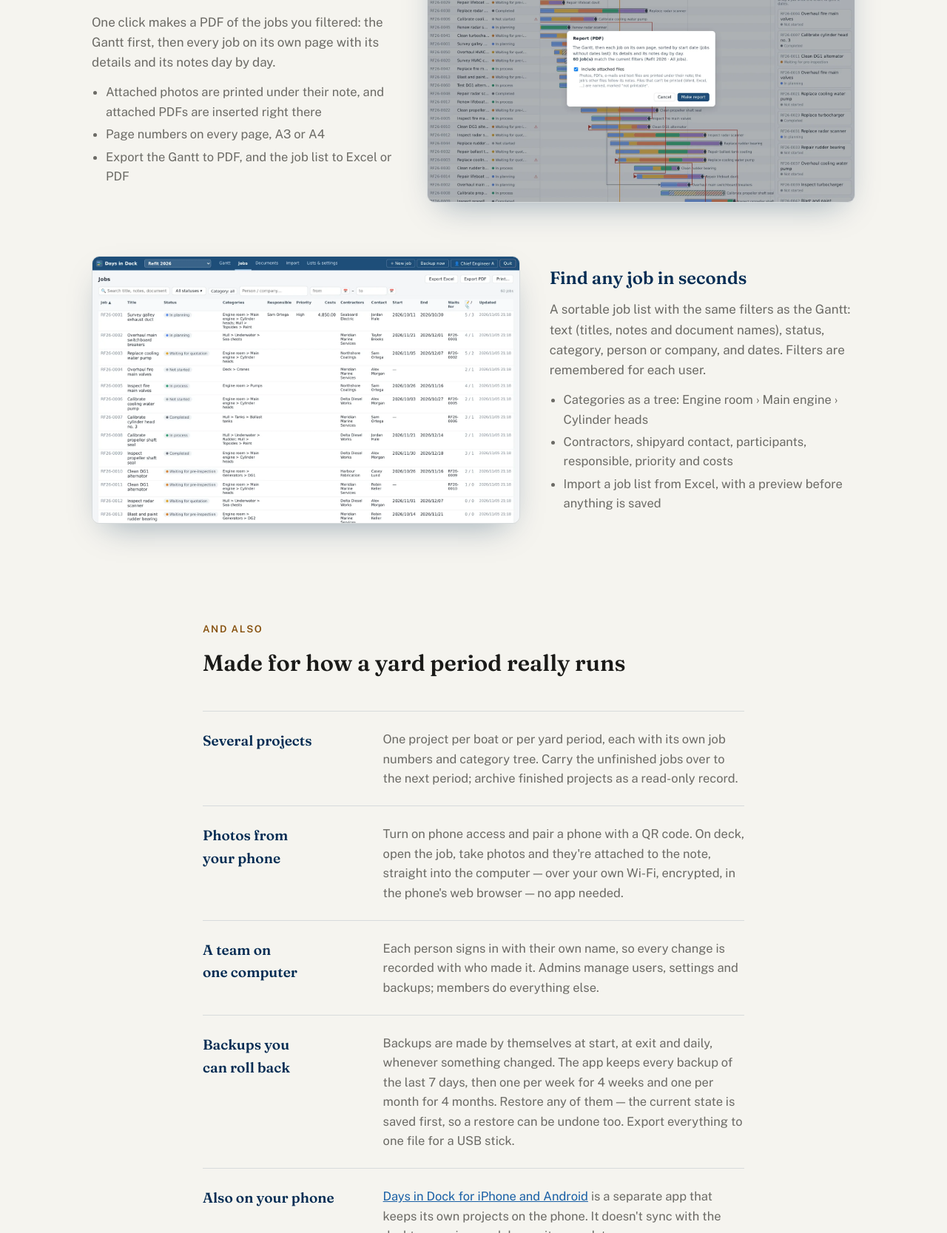
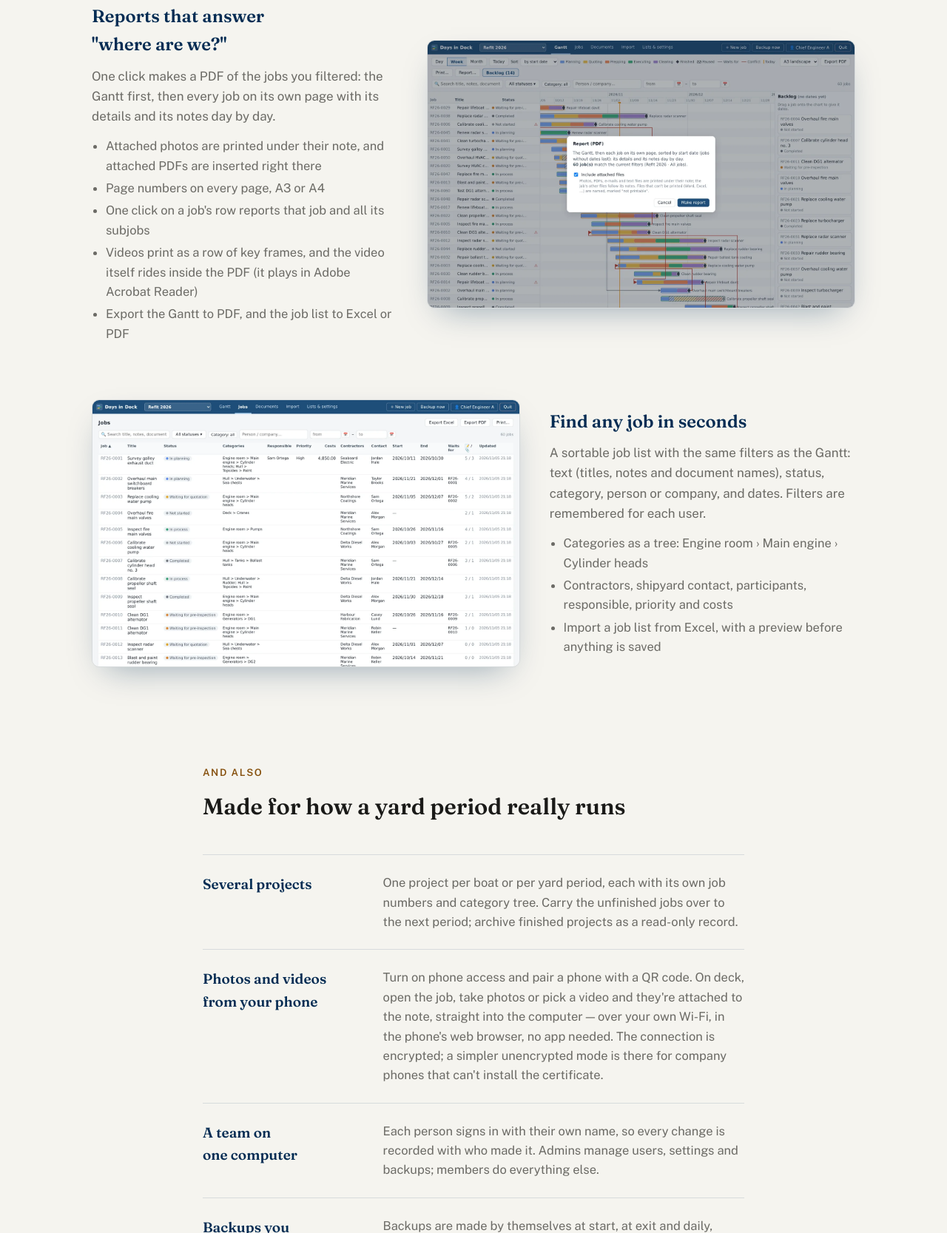
Before and after one commit to edwain-projects/freeboard-site, a plain HTML site: page daysindock/desktop/index.html in a window 1280 px wide. Shown: the part 2794-4461 px from the top of the page at 74% size. Drawn offline with nearby package versions, Linux system fonts and the light colour scheme.

Commit message:
Days in Dock Desktop Version: subjobs, per-job reports and videos
Co-Authored-By: Claude Opus 5.5 <noreply@anthropic.com>

```diff
--- a/daysindock/desktop/index.html
+++ b/daysindock/desktop/index.html
@@ -240,6 +240,7 @@
           <li>Link a job to the one it waits for, with lag days; clashes turn red</li>
           <li>Move a job and the app offers to move the jobs that depend on it — never without asking</li>
           <li>A backlog for jobs without dates: drag them onto the chart</li>
+          <li>Subjobs at any depth: add one from a job's row, or drag a job onto another to put it under it</li>
         </ul>
       </div>
       <div class="shot"><img src="shots/gantt-detail.webp" alt="Close-up of the Gantt: phases, paused periods and arrows between linked jobs" loading="lazy" width="1600" height="1000"></div>
@@ -252,6 +253,7 @@
         <ul>
           <li>Photos and PDFs preview in the app; saved e-mails (.eml) show sender, date, text and attachments</li>
           <li>One document can be linked to several jobs without copies</li>
+          <li>Videos too: up to 5 minutes, made smaller before they're sent</li>
           <li>A full history of every change: who, when, old and new value</li>
         </ul>
       </div>
@@ -265,6 +267,8 @@
         <ul>
           <li>Attached photos are printed under their note, and attached PDFs are inserted right there</li>
           <li>Page numbers on every page, A3 or A4</li>
+          <li>One click on a job's row reports that job and all its subjobs</li>
+          <li>Videos print as a row of key frames, and the video itself rides inside the PDF (it plays in Adobe Acrobat Reader)</li>
           <li>Export the Gantt to PDF, and the job list to Excel or PDF</li>
         </ul>
       </div>
@@ -298,8 +302,8 @@
         <p>One project per boat or per yard period, each with its own job numbers and category tree. Carry the unfinished jobs over to the next period; archive finished projects as a read-only record.</p>
       </div>
       <div class="entry">
-        <h3>Photos from your phone</h3>
-        <p>Turn on phone access and pair a phone with a QR code. On deck, open the job, take photos and they're attached to the note, straight into the computer — over your own Wi-Fi, encrypted, in the phone's web browser — no app needed.</p>
+        <h3>Photos and videos from your phone</h3>
+        <p>Turn on phone access and pair a phone with a QR code. On deck, open the job, take photos or pick a video and they're attached to the note, straight into the computer — over your own Wi-Fi, in the phone's web browser, no app needed. The connection is encrypted; a simpler unencrypted mode is there for company phones that can't install the certificate.</p>
       </div>
       <div class="entry">
         <h3>A team on one computer</h3>
```
